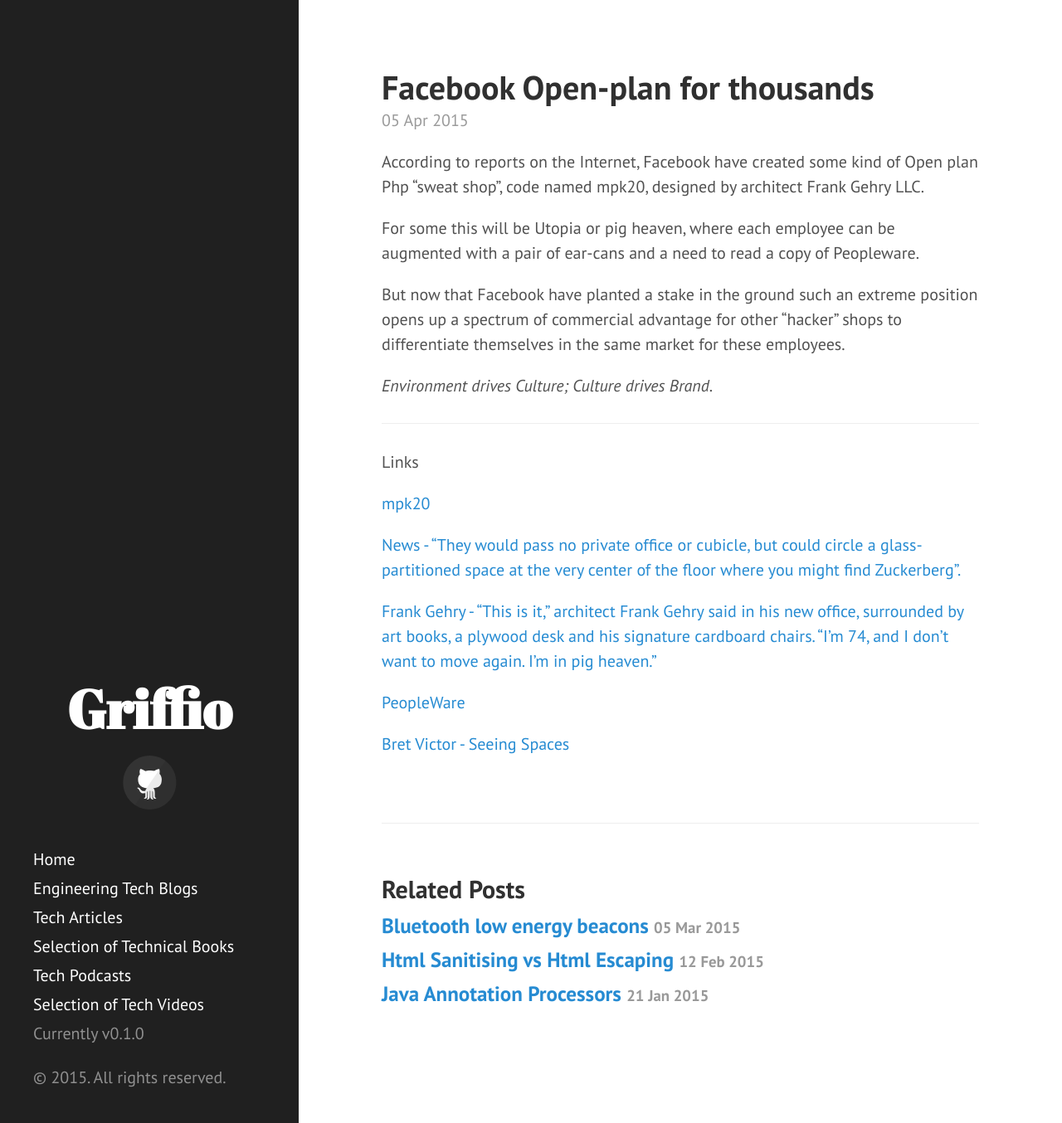
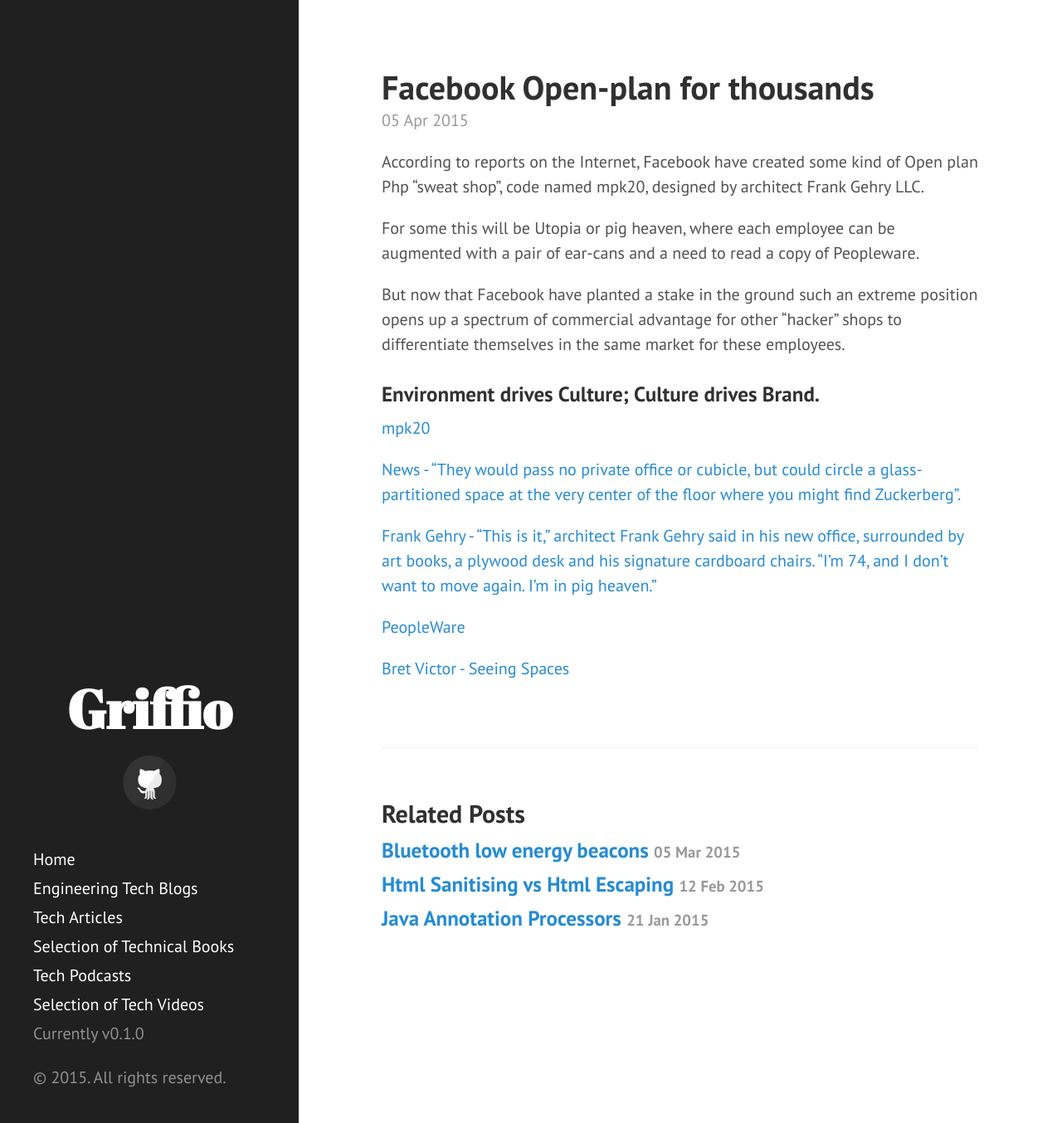
Before and after one commit to griffio/griffio.github.io, a Jekyll site: the page built from _posts/2015-04-05-Facebook-openplan.md, in a window 1280 px wide and 1354 px high. Shown: the whole window at 83% size. Built offline with Jekyll 4.4.1, drawn with Linux system fonts in a browser that asks for light colours; nearby versions of some CDN libraries.

Commit message:
Update 2015-04-05-Facebook-openplan.md

```diff
--- a/_posts/2015-04-05-Facebook-openplan.md
+++ b/_posts/2015-04-05-Facebook-openplan.md
@@ -13,11 +13,7 @@
 
 But now that Facebook have planted a stake in the ground such an extreme position opens up a spectrum of commercial advantage for other “hacker” shops to differentiate themselves in the same market for these employees.
 
-*Environment drives Culture; Culture drives Brand*.
-
----
-
-Links
+### Environment drives Culture; Culture drives Brand.
 
 [mpk20](https://twitter.com/hashtag/mpk20)
 
```
